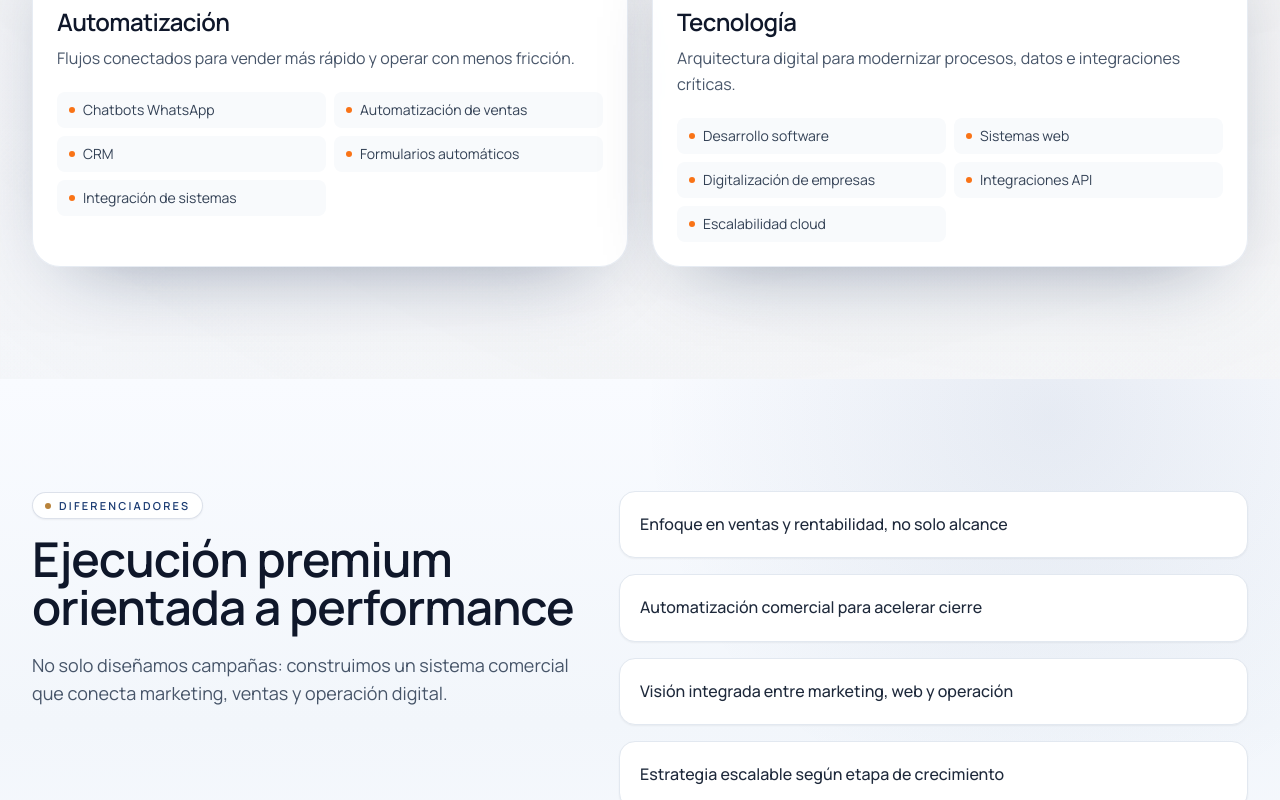
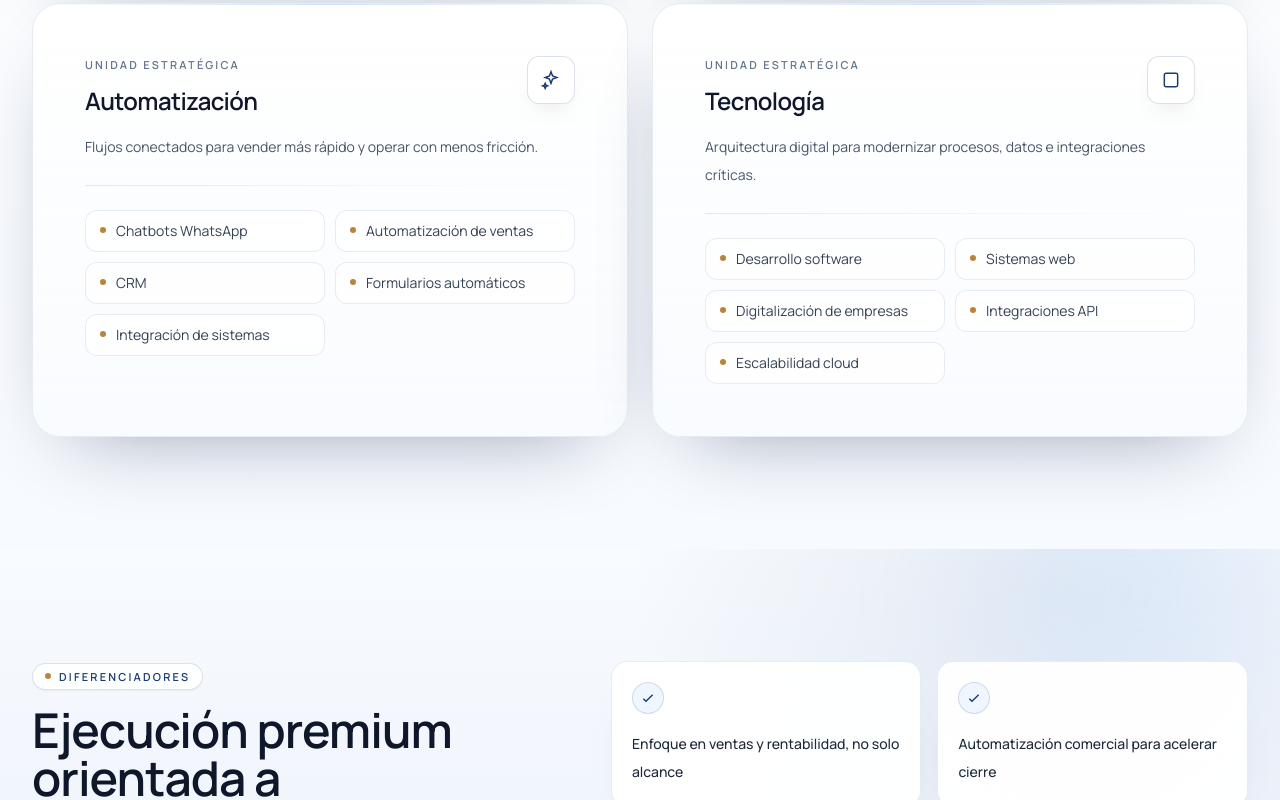
Before and after one commit to lvm-kila/greenkooff-web, a Next.js app: page / in a window 1280 px wide. Shown: the part 1900-2700 px from the top of the page. Built offline with nearby package versions, Linux system fonts and the light colour scheme.

Commit message:
Refine home middle sections with premium editorial styling

```diff
--- a/src/app/globals.css
+++ b/src/app/globals.css
@@ -40,6 +40,12 @@ body {
   background: rgba(19, 53, 111, 0.18);
 }
 
+.home-rhythm {
+  background:
+    radial-gradient(circle at 10% 2%, rgba(19, 53, 111, 0.07), transparent 25%),
+    radial-gradient(circle at 92% 46%, rgba(184, 131, 59, 0.05), transparent 26%);
+}
+
 .section-shell {
   @apply py-20 md:py-28;
 }
@@ -47,7 +53,19 @@ body {
 .section-alt {
   background:
     radial-gradient(circle at 82% 6%, rgba(19, 53, 111, 0.08), transparent 34%),
-    linear-gradient(180deg, #f9fbff 0%, #f2f6fb 55%, #f9fbff 100%);
+    linear-gradient(180deg, #f8fbff 0%, #eef3fb 52%, #f8fbff 100%);
+}
+
+.section-deep {
+  background:
+    radial-gradient(circle at 10% 12%, rgba(184, 131, 59, 0.08), transparent 27%),
+    linear-gradient(180deg, #ffffff 0%, #f7fafe 100%);
+}
+
+.section-process {
+  background:
+    radial-gradient(circle at 90% 90%, rgba(19, 53, 111, 0.07), transparent 32%),
+    linear-gradient(180deg, #fbfdff 0%, #f3f7fd 100%);
 }
 
 .hero-grid {
@@ -64,6 +82,25 @@ body {
 
 .card-premium {
   @apply rounded-[28px] border border-slate-200/80 bg-white/95 p-6 shadow-[0_30px_80px_-42px_rgba(11,31,71,0.48)] backdrop-blur-[2px] transition duration-500 hover:-translate-y-1 hover:shadow-[0_36px_90px_-40px_rgba(19,53,111,0.4)];
+}
+
+.service-card {
+  background: linear-gradient(180deg, rgba(255, 255, 255, 0.98), rgba(248, 251, 255, 0.9));
+}
+
+.process-step::before {
+  content: "";
+  position: absolute;
+  inset: 0;
+  border-radius: inherit;
+  border: 1px solid rgba(255, 255, 255, 0.7);
+  pointer-events: none;
+}
+
+.footer-premium {
+  background:
+    radial-gradient(circle at 16% 0%, rgba(26, 59, 114, 0.42), transparent 35%),
+    linear-gradient(180deg, #0c1f44 0%, #0a1732 100%);
 }
 
 .btn-primary {
--- a/src/app/page.tsx
+++ b/src/app/page.tsx
@@ -13,7 +13,7 @@ import WhatsAppFloat from "../components/WhatsAppFloat";
 
 export default function Home() {
   return (
-    <main className="scroll-smooth text-slate-900">
+    <main className="home-rhythm scroll-smooth text-slate-900">
       <Navbar />
       <Hero />
       <Services />
--- a/src/components/Benefits.tsx
+++ b/src/components/Benefits.tsx
@@ -4,21 +4,37 @@ import SectionTitle from "./SectionTitle";
 
 export default function Benefits() {
   return (
-    <section className="section-shell section-alt">
-      <div className="mx-auto grid max-w-7xl gap-10 px-4 md:grid-cols-[1fr_1.15fr] md:px-8">
+    <section className="section-shell section-alt relative overflow-hidden">
+      <div className="pointer-events-none absolute -top-24 right-0 h-72 w-72 rounded-full bg-blue-200/25 blur-3xl" />
+      <div className="mx-auto grid max-w-7xl gap-10 px-4 md:grid-cols-[1fr_1.2fr] md:gap-12 md:px-8">
         <Reveal>
-          <SectionTitle
-            eyebrow="Diferenciadores"
-            title="Ejecución premium orientada a performance"
-            subtitle="No solo diseñamos campañas: construimos un sistema comercial que conecta marketing, ventas y operación digital."
-          />
+          <div className="md:pr-4">
+            <SectionTitle
+              eyebrow="Diferenciadores"
+              title="Ejecución premium orientada a performance"
+              subtitle="No solo diseñamos campañas: construimos un sistema comercial que conecta marketing, ventas y operación digital."
+            />
+            <div className="mt-6 rounded-2xl border border-white/60 bg-white/70 p-5 shadow-[0_24px_50px_-40px_rgba(11,31,71,0.6)] backdrop-blur-sm">
+              <p className="text-xs font-semibold uppercase tracking-[0.18em] text-[#1a3b72]">Por qué GVC opera distinto</p>
+              <p className="mt-2 text-sm leading-7 text-slate-600">
+                Diseñamos decisiones con criterio comercial: priorizamos lo que impacta revenue, simplificamos la operación y
+                mantenemos visibilidad ejecutiva en cada etapa.
+              </p>
+            </div>
+          </div>
         </Reveal>
-        <div className="grid gap-4">
+
+        <div className="grid gap-4 sm:grid-cols-2">
           {BENEFITS.map((benefit, index) => (
             <Reveal key={benefit} delay={index * 90}>
-              <div className="rounded-2xl border border-slate-200 bg-white p-5 shadow-sm transition hover:-translate-y-1 hover:shadow-md">
-                <p className="font-medium text-slate-800">{benefit}</p>
-              </div>
+              <article className="benefit-card group h-full rounded-2xl border border-slate-200/80 bg-white/95 p-5 shadow-[0_26px_50px_-42px_rgba(15,23,42,0.55)] transition duration-500 hover:-translate-y-1 hover:border-[#1a3b72]/20 hover:shadow-[0_35px_60px_-42px_rgba(19,53,111,0.45)]">
+                <span className="inline-flex h-8 w-8 items-center justify-center rounded-full border border-[#1a3b72]/15 bg-blue-50 text-[#1a3b72] transition duration-300 group-hover:border-[#1a3b72]/35 group-hover:bg-white">
+                  <svg viewBox="0 0 24 24" className="h-4 w-4" fill="none" stroke="currentColor" strokeWidth="2">
+                    <path d="m5 13 4 4L19 7" />
+                  </svg>
+                </span>
+                <p className="mt-4 text-sm font-medium leading-7 text-slate-800">{benefit}</p>
+              </article>
             </Reveal>
           ))}
         </div>
--- a/src/components/Process.tsx
+++ b/src/components/Process.tsx
@@ -4,7 +4,7 @@ import SectionTitle from "./SectionTitle";
 
 export default function Process() {
   return (
-    <section id="proceso" className="section-shell">
+    <section id="proceso" className="section-shell section-process">
       <div className="mx-auto max-w-7xl px-4 md:px-8">
         <SectionTitle
           eyebrow="Cómo trabajamos"
@@ -12,18 +12,24 @@ export default function Process() {
           subtitle="Desde diagnóstico hasta optimización continua, cada etapa está diseñada para acelerar resultados."
         />
 
-        <div className="relative mt-12 grid gap-6 md:grid-cols-2 lg:grid-cols-4">
+        <div className="relative mt-12">
+          <div className="absolute left-6 top-5 bottom-5 hidden w-px bg-gradient-to-b from-[#1a3b72]/25 via-slate-300 to-transparent md:block lg:left-0 lg:right-0 lg:top-10 lg:mx-auto lg:h-px lg:w-[78%]" />
+
+          <div className="grid gap-6 md:grid-cols-2 lg:grid-cols-4">
             {PROCESS_STEPS.map((step, index) => (
               <Reveal key={step.title} delay={index * 90}>
-              <article className="card-premium relative h-full">
-                <span className="inline-flex rounded-full bg-blue-100 px-3 py-1 text-xs font-semibold text-blue-700">{step.icon}</span>
-                <h3 className="mt-3 text-xl font-semibold text-slate-900">{step.title}</h3>
+                <article className="process-step group relative h-full rounded-[24px] border border-slate-200/80 bg-white p-6 shadow-[0_28px_50px_-42px_rgba(15,23,42,0.45)] transition duration-500 hover:-translate-y-1 hover:border-[#1a3b72]/30 hover:shadow-[0_35px_65px_-42px_rgba(19,53,111,0.45)]">
+                  <span className="inline-flex h-10 min-w-10 items-center justify-center rounded-full border border-[#1a3b72]/20 bg-blue-50 px-3 text-xs font-semibold tracking-[0.08em] text-[#1a3b72]">
+                    {step.icon}
+                  </span>
+                  <h3 className="mt-4 text-xl font-semibold tracking-tight text-slate-900">{step.title}</h3>
                   <p className="mt-3 text-sm leading-7 text-slate-600">{step.text}</p>
                 </article>
               </Reveal>
             ))}
           </div>
         </div>
+      </div>
     </section>
   );
 }
--- a/src/components/Services.tsx
+++ b/src/components/Services.tsx
@@ -3,7 +3,7 @@ import Reveal from "./Reveal";
 import SectionTitle from "./SectionTitle";
 
 function ServiceIcon({ type }: { type: string }) {
-  const base = "h-5 w-5 text-blue-700";
+  const base = "h-5 w-5 text-[#1a3b72]";
   if (type === "megaphone") {
     return <svg viewBox="0 0 24 24" className={base} fill="none" stroke="currentColor" strokeWidth="1.8"><path d="M3 11v2a2 2 0 0 0 2 2h2l4 4V5L7 9H5a2 2 0 0 0-2 2Z"/><path d="M15 8a5 5 0 0 1 0 8"/><path d="M17.8 5.2a9 9 0 0 1 0 13.6"/></svg>;
   }
@@ -18,7 +18,7 @@ function ServiceIcon({ type }: { type: string }) {
 
 export default function Services() {
   return (
-    <section id="servicios" className="section-shell">
+    <section id="servicios" className="section-shell section-deep">
       <div className="mx-auto max-w-7xl px-4 md:px-8">
         <SectionTitle
           eyebrow="Servicios"
@@ -29,20 +29,32 @@ export default function Services() {
         <div className="mt-12 grid gap-6 md:grid-cols-2">
           {SERVICES.map((service, index) => (
             <Reveal key={service.title} delay={index * 90}>
-              <article className="card-premium h-full">
-                <div className="inline-flex h-11 w-11 items-center justify-center rounded-xl border border-blue-100 bg-blue-50">
-                  <ServiceIcon type={service.icon} />
+              <article className="card-premium service-card group relative h-full overflow-hidden p-0">
+                <div className="pointer-events-none absolute inset-x-0 top-0 h-px bg-gradient-to-r from-transparent via-blue-200/80 to-transparent" />
+                <div className="relative flex h-full flex-col p-6 md:p-7">
+                  <div className="flex items-start justify-between gap-4">
+                    <div>
+                      <p className="text-[11px] font-semibold uppercase tracking-[0.2em] text-slate-500">Unidad estratégica</p>
+                      <h3 className="mt-3 text-2xl font-semibold tracking-tight text-slate-900">{service.title}</h3>
+                    </div>
+                    <span className="inline-flex h-12 w-12 shrink-0 items-center justify-center rounded-xl border border-[#1a3b72]/15 bg-white shadow-[0_12px_24px_-18px_rgba(15,23,42,0.5)] transition duration-500 group-hover:scale-105 group-hover:border-[#1a3b72]/25">
+                      <ServiceIcon type={service.icon} />
+                    </span>
+                  </div>
+
+                  <p className="mt-4 max-w-xl text-sm leading-7 text-slate-600">{service.description}</p>
+
+                  <div className="mt-6 h-px w-full bg-gradient-to-r from-slate-200 via-slate-100 to-transparent" />
+
+                  <ul className="mt-6 grid grid-cols-1 gap-2.5 sm:grid-cols-2">
+                    {service.capabilities.map((capability) => (
+                      <li key={capability} className="flex items-start gap-2.5 rounded-xl border border-slate-200/80 bg-white/80 px-3.5 py-2.5 text-sm text-slate-700">
+                        <span className="mt-1.5 h-1.5 w-1.5 shrink-0 rounded-full bg-[#b8833b]" />
+                        <span>{capability}</span>
+                      </li>
+                    ))}
+                  </ul>
                 </div>
-                <h3 className="mt-5 text-2xl font-semibold tracking-tight text-slate-900">{service.title}</h3>
-                <p className="mt-2 text-slate-600">{service.description}</p>
-                <ul className="mt-5 grid grid-cols-1 gap-2 sm:grid-cols-2">
-                  {service.capabilities.map((capability) => (
-                    <li key={capability} className="flex items-center gap-2 rounded-lg bg-slate-50 px-3 py-2 text-sm text-slate-700">
-                      <span className="h-1.5 w-1.5 rounded-full bg-orange-500" />
-                      {capability}
-                    </li>
-                  ))}
-                </ul>
               </article>
             </Reveal>
           ))}
```
Also changed, not shown: src/components/Footer.tsx (+17 -11 lines). Lines whose indentation alone changed are shown as unchanged.
